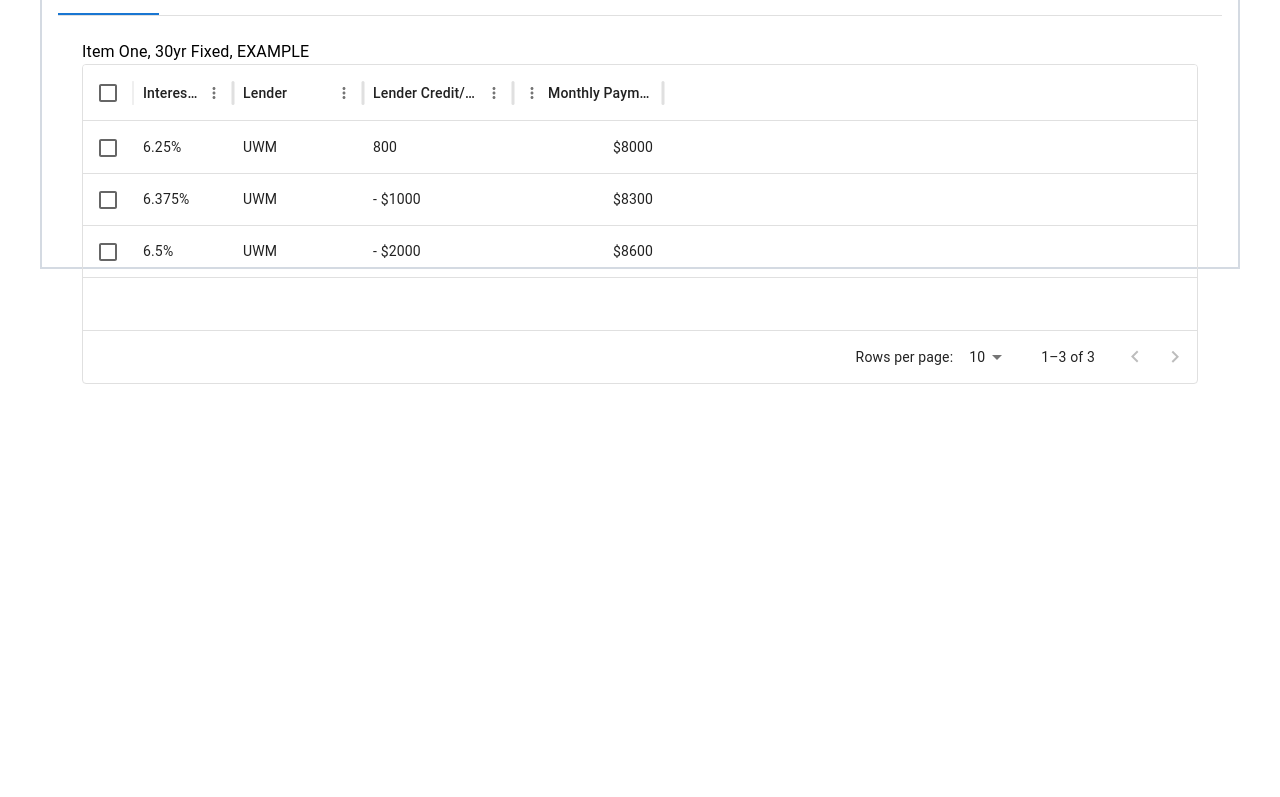
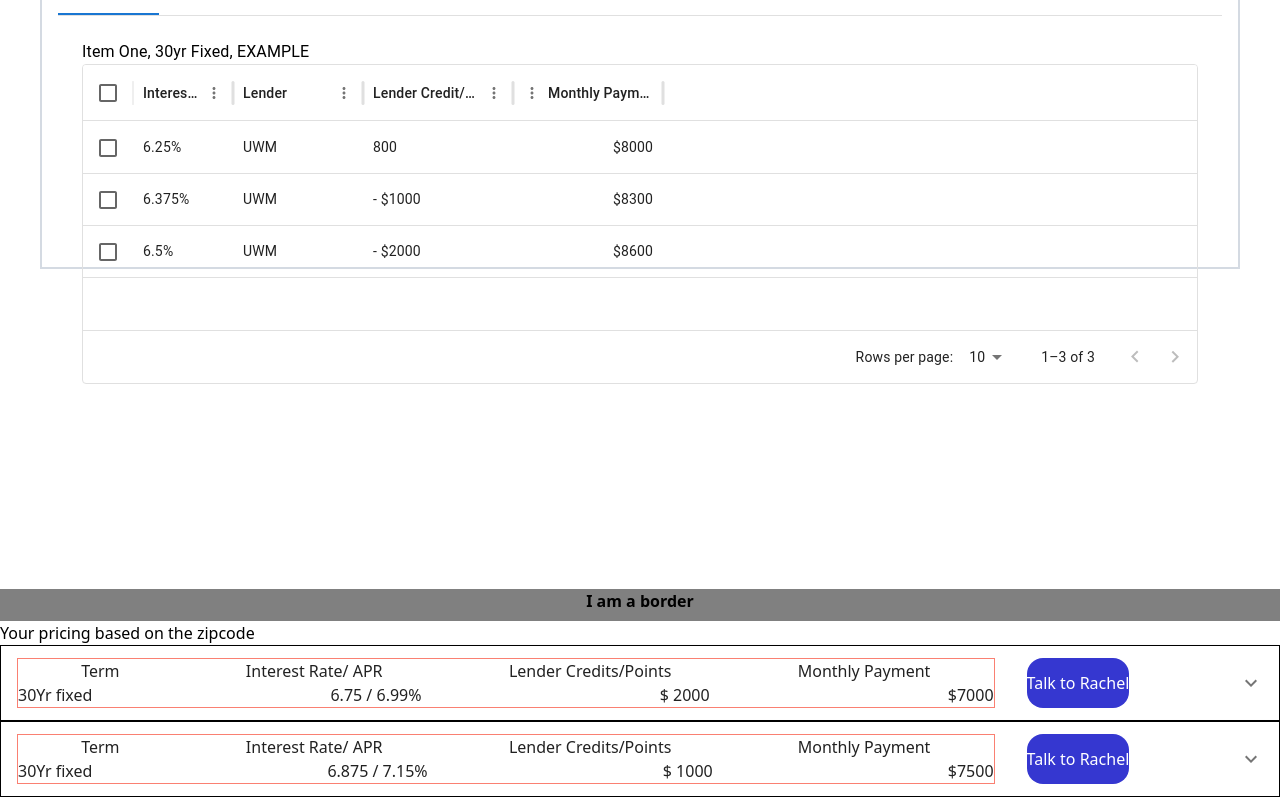
Before and after one commit to seecbb007/rachelplatform, a React (Create React App) app: page / in a window 1280 px wide. Shown: the part 5664-6461 px from the top of the page. Before the commit the page ends 6072 px from the top, so only its background shows below. Built offline with nearby package versions, Linux system fonts and the light colour scheme.

Commit message:
Updated Pricing Engine

```diff
--- a/package.json
+++ b/package.json
@@ -5,6 +5,7 @@
   "dependencies": {
     "@emotion/react": "^11.11.3",
     "@emotion/styled": "^11.11.0",
+    "@mui/icons-material": "^5.15.15",
     "@mui/lab": "^5.0.0-alpha.170",
     "@mui/material": "^5.15.10",
     "@mui/x-data-grid": "^7.1.1",
@@ -25,7 +26,7 @@
     "web-vitals": "^2.1.4"
   },
   "scripts": {
-    "start": "nodemon --exec 'react-scripts start'",
+    "start": "react-scripts start",
     "build": "react-scripts build",
     "test": "react-scripts test",
     "eject": "react-scripts eject"
--- a/src/App.js
+++ b/src/App.js
@@ -12,6 +12,7 @@ import SideOtherInfoW2 from "./components/sideOtherInfo/sideOtherInfoW2";
 import SideOtherInfoBankStatement from "./components/sideOtherInfo/sideOtherInfoBankStatement";
 import Selfemployed_scheduleC from "./components/selfemployed/selfemployed_scheduleC";
 import PricingEngine from "./components/pricingEngine/pricingEngine";
+import Pricing1 from "./components/pricingEngine/pricing01/pricing";
 
 function App() {
   return (
@@ -30,8 +31,13 @@ function App() {
       <Selfemployed_scheduleC></Selfemployed_scheduleC>
       <div className="iamBorder">I am a border</div>
       <PricingEngine></PricingEngine>
+      <div className="iamBorder" style={{ marginTop: "20rem" }}>
+        I am a border
+      </div>
+      <Pricing1></Pricing1>
     </div>
   );
 }
+// "start": "nodemon --exec 'react-scripts start'",
 
 export default App;
--- /dev/null
+++ b/src/components/pricingEngine/pricing01/pricing.css
@@ -0,0 +1,21 @@
+.each_pricingItem {
+  border: 1px solid salmon;
+  width: 80%;
+}
+
+.pricingItem_TitleContainer {
+  display: flex;
+  justify-content: space-around;
+}
+
+.pringItem_ItemContainer {
+  display: flex;
+  justify-content: space-between;
+}
+
+.rachel_button {
+  background-color: #3537d0;
+  color: white;
+  border-radius: 1rem;
+  margin-left: 2rem;
+}
--- /dev/null
+++ b/src/components/pricingEngine/pricing01/pricing.jsx
@@ -0,0 +1,176 @@
+import React from "react";
+import "./pricing.css";
+// MUI
+import Accordion from "@mui/material/Accordion";
+import AccordionActions from "@mui/material/AccordionActions";
+import AccordionSummary from "@mui/material/AccordionSummary";
+import AccordionDetails from "@mui/material/AccordionDetails";
+import ExpandMoreIcon from "@mui/icons-material/ExpandMore";
+import Button from "@mui/material/Button";
+
+import List from "@mui/material/List";
+import ListItem from "@mui/material/ListItem";
+import ListItemText from "@mui/material/ListItemText";
+import CommentIcon from "@mui/icons-material/Comment";
+import IconButton from "@mui/material/IconButton";
+import { Typography } from "@mui/material";
+export default function Pricing1() {
+  //   const pricingItem_title = [
+  //     "term",
+  //     "Interest Rate / APR",
+  //     ,
+  //     "Lender Credits/Points",
+  //     "Monthly Paymen",
+  //   ];
+  const pricingMockData = [
+    {
+      itemTitle: [
+        "Term",
+        "Interest Rate/ APR",
+
+        "Lender Credits/Points",
+        "Monthly Payment",
+      ],
+      term: "30Yr fixed",
+      rate: "6.75 / 6.99%",
+
+      lenderCP: "$ 2000",
+      monthlyPayment: "$7000",
+    },
+    {
+      itemTitle: [
+        "Term",
+        "Interest Rate/ APR",
+
+        "Lender Credits/Points",
+        "Monthly Payment",
+      ],
+      term: "30Yr fixed",
+      rate: "6.875 / 7.15%",
+
+      lenderCP: "$ 1000",
+      monthlyPayment: "$7500",
+    },
+  ];
+  const loanCharge = [
+    { loanChargeItem: "Origination fee", loanChargeCost: "$1099" },
+  ];
+  const loanCharge_cannotShop = [
+    {
+      cannotShopItem: "Apprasal",
+      cannotShopitem_cost: "$600-1000",
+    },
+    {
+      cannotShopItem: "Credit Report",
+      cannotShopitem_cost: "$60",
+    },
+    {
+      cannotShopItem: "Flood Certificate",
+      cannotShopitem_cost: "$16",
+    },
+  ];
+  return (
+    <div>
+      <div className="pricingContainer">
+        <div className="pricingTitle">Your pricing based on the zipcode</div>
+        <div className="pricingList">
+          {pricingMockData.map((eachData) => {
+            return (
+              <Accordion>
+                <AccordionSummary
+                  expandIcon={<ExpandMoreIcon />}
+                  aria-controls="panel1-content"
+                  id="panel1-header"
+                  sx={{
+                    border: "1px solid black",
+                    // width: "60rem",
+                    display: "flex",
+                    alignItem: "center",
+                    justifyContent: "space-between",
+                  }}
+                >
+                  <div className="each_pricingItem">
+                    <div className="pricingItem_TitleContainer">
+                      {eachData.itemTitle.map((eachTitle) => {
+                        return (
+                          <div className="each_pricingItem_title">
+                            {eachTitle}
+                          </div>
+                        );
+                      })}
+                    </div>
+                    <div className="pringItem_ItemContainer">
+                      <div>{eachData.term}</div>
+                      <div>{eachData.rate}</div>
+
+                      <div>{eachData.lenderCP}</div>
+                      <div>{eachData.monthlyPayment}</div>
+                    </div>
+                  </div>
+
+                  <button className="rachel_button">Talk to Rachel</button>
+                </AccordionSummary>
+                <AccordionDetails>
+                  <div>Mortgage fee included</div>
+                  <List
+                    sx={{
+                      width: "100%",
+                      maxWidth: 450,
+                      bgcolor: "background.paper",
+                    }}
+                  >
+                    <Typography>A. Origination Charges</Typography>
+                    {loanCharge.map((value) => (
+                      <ListItem
+                        key={value}
+                        disableGutters
+                        secondaryAction={value.loanChargeCost}
+                      >
+                        <ListItemText primary={value.loanChargeItem} />
+                      </ListItem>
+                    ))}
+                    <Typography>B. Services You Can Not Shop For</Typography>
+                    {loanCharge_cannotShop.map((value) => (
+                      <ListItem
+                        key={value}
+                        disableGutters
+                        secondaryAction={value.cannotShopitem_cost}
+                      >
+                        <ListItemText primary={value.cannotShopItem} />
+                      </ListItem>
+                    ))}
+                    <Typography>
+                      All other title,recording fee, prepaid interest, prepaid
+                      property tax will apply
+                    </Typography>
+                  </List>
+                </AccordionDetails>
+              </Accordion>
+            );
+          })}
+          {/* <Accordion>
+            <AccordionSummary
+              expandIcon={<ExpandMoreIcon />}
+              aria-controls="panel1-content"
+              id="panel1-header"
+              sx={{ border: "1px solid red" }}
+            >
+              <div className="each_pricingItem">
+                {pricingItem_title.map((eachItem) => {
+                  return (
+                    <div className="each_pricingItem_title">{eachItem}</div>
+                  );
+                })}
+              </div>
+            </AccordionSummary>
+            <AccordionDetails>
+              Lorem ipsum dolor sit amet, consectetur adipiscing elit.
+              Suspendisse malesuada lacus ex, sit amet blandit leo lobortis
+              eget.
+            </AccordionDetails>
+          </Accordion> */}
+        </div>
+      </div>
+    </div>
+  );
+}
--- /dev/null
+++ b/src/components/pricingEngine/pricing01/pricing.min.css
@@ -0,0 +1 @@
+.each_pricingItem{border:1px solid salmon;width:80%}.pricingItem_TitleContainer{display:flex;justify-content:space-around}.pringItem_ItemContainer{display:flex;justify-content:space-between}.rachel_button{background-color:#3537d0;color:white;border-radius:1rem;margin-left:2rem}
--- /dev/null
+++ b/src/components/pricingEngine/pricing01/pricing.scss
@@ -0,0 +1,19 @@
+.each_pricingItem {
+  border: 1px solid salmon;
+  width: 80%;
+}
+
+.pricingItem_TitleContainer {
+  display: flex;
+  justify-content: space-around;
+}
+.pringItem_ItemContainer {
+  display: flex;
+  justify-content: space-between;
+}
+.rachel_button {
+  background-color: #3537d0;
+  color: white;
+  border-radius: 1rem;
+  margin-left: 2rem;
+}
--- a/src/index.js
+++ b/src/index.js
@@ -31,3 +31,4 @@ root.render(
 //npm install @reduxjs/toolkit
 //npm install @mui/x-data-grid
 // npm install @mui/lab
+// npm install @mui/icons-material
```
Also changed, not shown: 1 other file (tests, documents, lock files or other folders).
